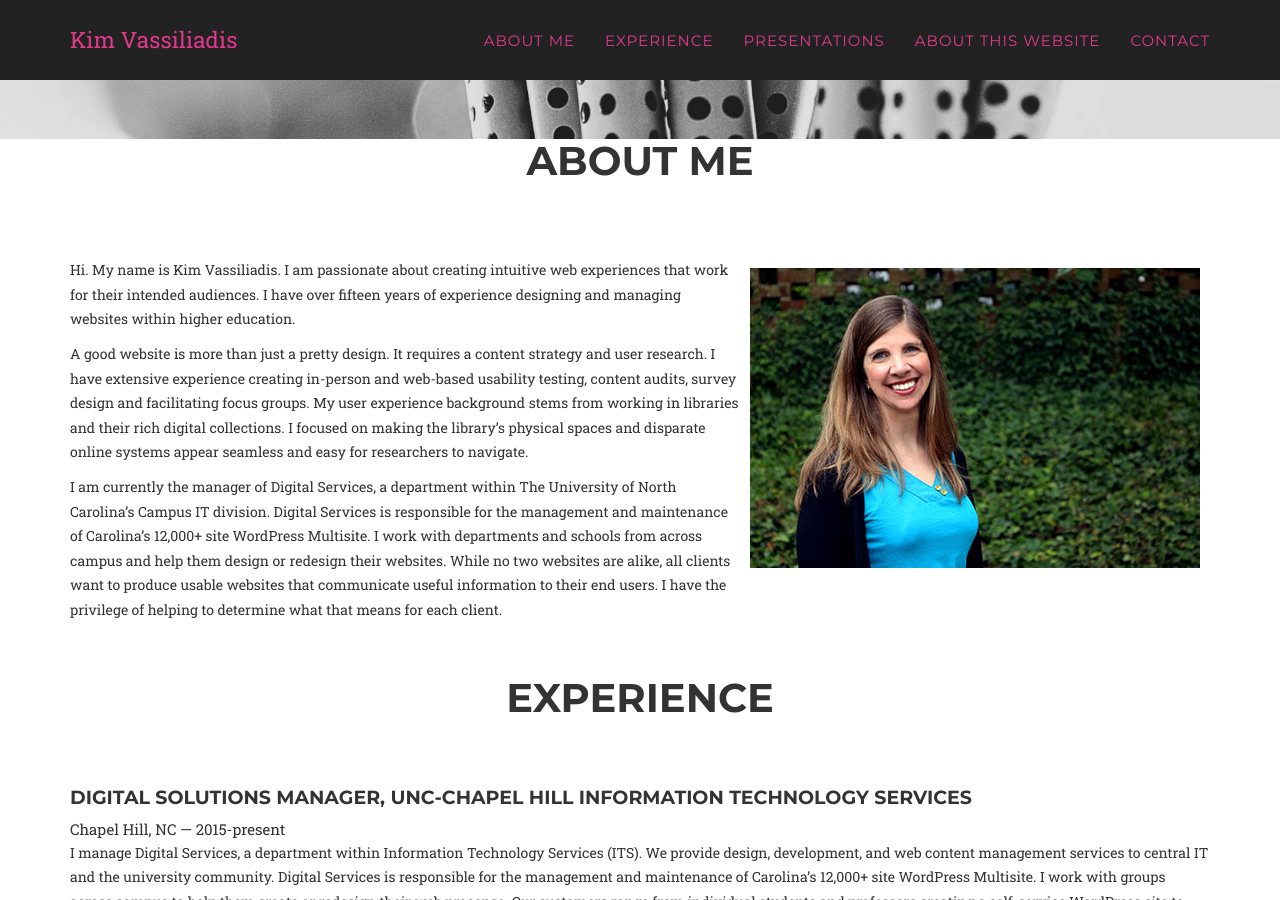
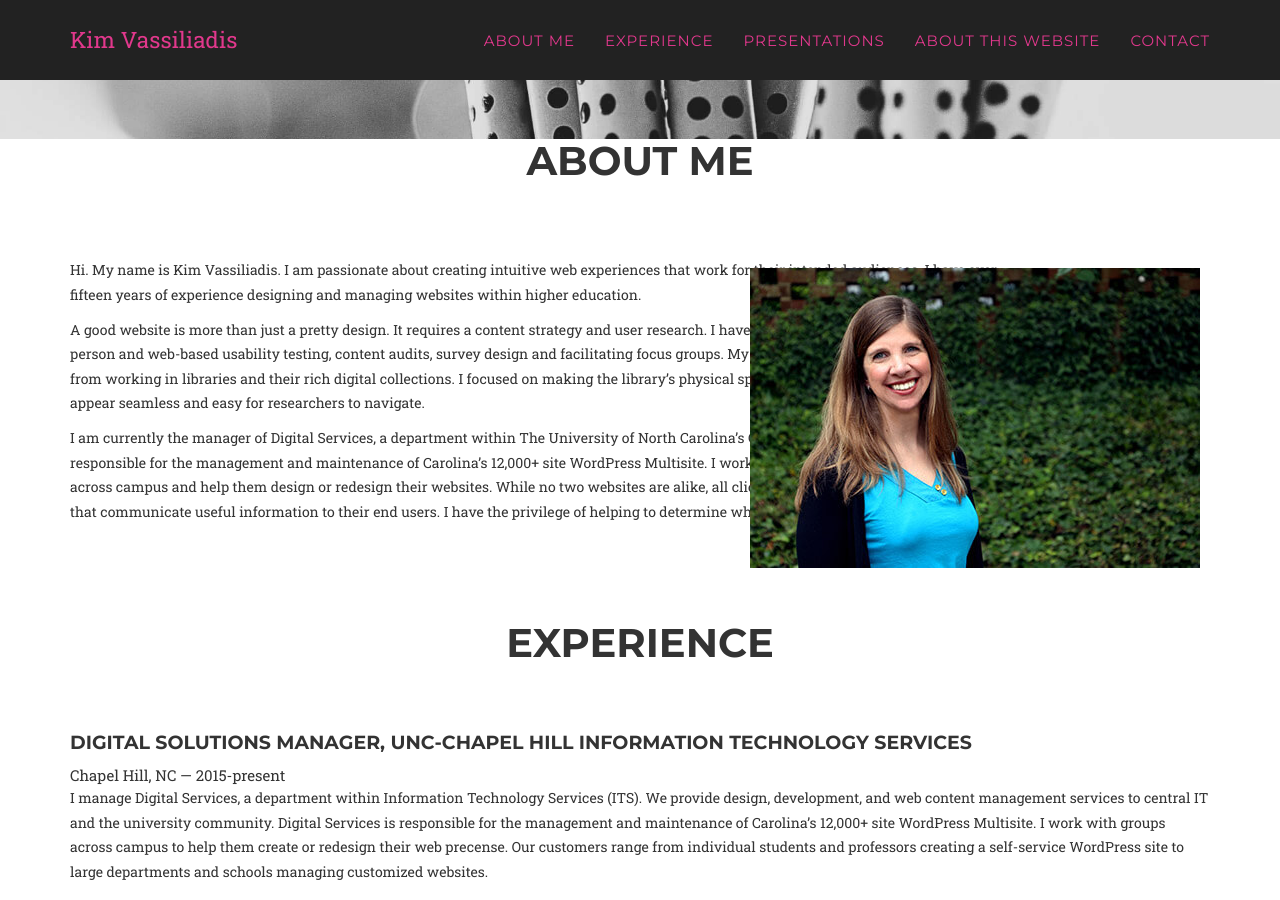
Before and after one commit to kimbrarian/jekyll, a Jekyll site: the page built from index.html, in a window 1280 px wide and 900 px high, scrolled down 537 px. Built offline with Jekyll 4.4.1, drawn with Linux system fonts in a browser that asks for light colours; some web fonts are replaced.

Commit message:
Update about.html

```diff
--- a/_includes/about.html
+++ b/_includes/about.html
@@ -8,9 +8,8 @@
                 </div>
             </div>
             <div class="row">
-                <div class="col-lg-12">
-                    <p>Hi. My name is Kim Vassiliadis. <img src="img/about/Kim-HeadShot.jpg" alt="headshot" align="right" style="padding:10px;" /> I am passionate about creating intuitive web
-                        experiences that work for their intended audiences.
+                <div class="col-sm-12 col-md-10">
+                    <p>Hi. My name is Kim Vassiliadis. I am passionate about creating intuitive web experiences that work for their intended audiences.
                         I have over fifteen years of experience designing and managing websites within higher education.</p>
 
                     <p> A good website is more than just a pretty design. It requires a content strategy and user research. I have extensive experience
@@ -26,6 +25,10 @@
                        no two websites are alike, all clients want to produce usable websites that communicate useful information to
                        their end users. I have the privilege of helping to determine what that means for each client.
                     </p>
+                </div>
+                <div class="col-sm-12 col-md-2">
+                    <img src="img/about/Kim-HeadShot.jpg" alt="headshot" align="right" style="padding:10px;" />
+                </div>
                     <!--
                     <ul class="timeline">
                         <li>
```
